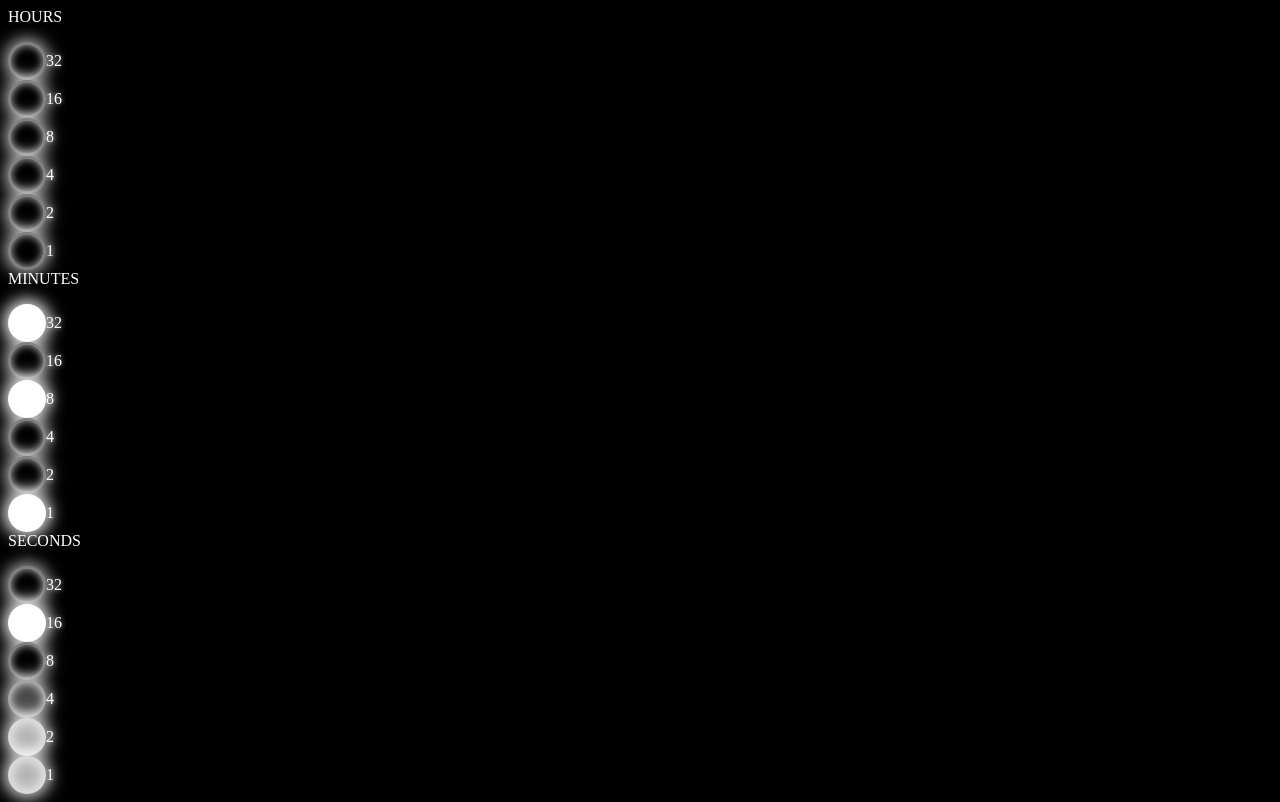
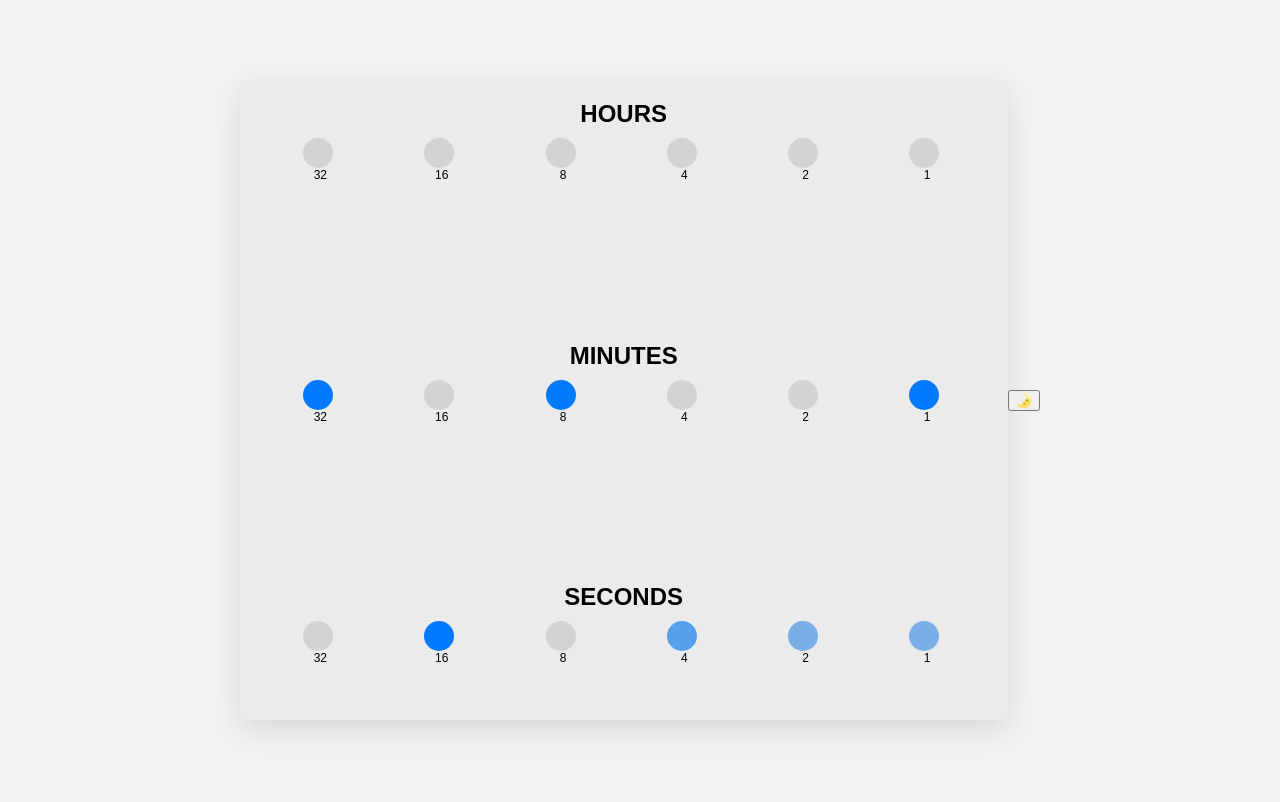
Before and after one commit to wantaekchoi/binary-watch, a plain HTML site: page index.html in a window 1280 px wide. Drawn offline with Linux system fonts and the light colour scheme.

Commit message:
feat: ui fix

```diff
--- a/styles.css
+++ b/styles.css
@@ -1,49 +1,100 @@
 body {
-  background-color: black;
-  color: white;
-  font-size: 1rem;
+  display: flex;
+  justify-content: center;
+  align-items: center;
+  height: 100vh;
+  margin: 0;
+  background-color: #f2f2f2;
+  font-family: Arial, sans-serif;
 }
 
-#binary-watch {
+body.dark {
+  background-color: #1a1a1a;
+  color: #f2f2f2;
+}
+
+binary-watch {
   display: flex;
   flex-direction: column;
-  align-items: flex-start;
+  justify-content: space-between;
+  align-items: center;
+  width: 60%;
+  height: 80%;
+  background-color: #ebebeb;
+  border-radius: 8px;
+  box-shadow: 0px 10px 30px rgba(0, 0, 0, 0.1);
+  padding: 20px;
+  box-sizing: border-box;
 }
 
-.time-unit {
+body.dark binary-watch {
+  background-color: #333333;
+  color: #f2f2f2;
+}
+
+time-unit {
   display: flex;
+  flex-direction: column;
+  justify-content: center;
   align-items: center;
-  gap: 1rem;
+  width: 100%;
+  margin-bottom: 30px;
 }
 
 .caption {
-  text-align: left;
-  margin-bottom: 1rem;
+  font-size: 1.5em;
+  font-weight: bold;
+  margin-bottom: 10px;
+  text-transform: uppercase;
+}
+
+.button-container {
+  display: flex;
+  flex-direction: row;
+  justify-content: space-between;
+  align-items: center;
+  width: 100%;
+  margin-bottom: 5px;
 }
 
 .toggle-button-container {
   display: flex;
+  flex-direction: column;
+  justify-content: center;
   align-items: center;
+  width: 100%;
 }
 
 .toggle-button {
-  width: 2em;
-  height: 2em;
+  display: flex;
+  justify-content: center;
+  align-items: center;
+  width: 30px;
+  height: 30px;
+  margin-right: 5px;
   border-radius: 50%;
-  background-color: black;
-  border: 0.2rem solid rgba(255, 255, 255, 0.5);
-  box-shadow: 0 0 1rem 0.2rem rgba(255, 255, 255, 0.7),
-    0 0 0.5rem rgba(255, 255, 255, 0.7) inset;
-  transition: background-color 0.5s ease, box-shadow 0.5s ease;
+  background-color: #d3d3d3;
+  cursor: pointer;
+  transition: background-color 0.3s ease;
 }
 
 .toggle-button.on {
-  background-color: white;
-  box-shadow: 0 0 1rem 0.3rem rgba(255, 255, 255, 0.9),
-    0 0 0.9rem rgba(255, 255, 255, 0.9) inset;
+  background-color: #007bff;
+}
+
+.toggle-button.off {
+  background-color: #d3d3d3;
+}
+
+body.dark .toggle-button.on {
+  background-color: #007bff;
+}
+
+body.dark .toggle-button.off {
+  background-color: #666666;
 }
 
 .label {
+  font-size: 0.75em;
   text-align: center;
-  text-shadow: 0 0 0.3rem rgba(255, 255, 255, 0.7);
 }
--- a/watch.js
+++ b/watch.js
@@ -1,3 +1,25 @@
+window.addEventListener('DOMContentLoaded', () => {
+  if (window.matchMedia && window.matchMedia('(prefers-color-scheme: dark)').matches) {
+    document.body.classList.add('dark');
+  }
+});
+
+const themeSwitchButton = document.createElement('button');
+updateThemeButtonText();
+themeSwitchButton.addEventListener('click', () => {
+  document.body.classList.toggle('dark');
+  updateThemeButtonText();
+});
+document.body.appendChild(themeSwitchButton);
+
+function updateThemeButtonText() {
+  if (document.body.classList.contains('dark')) {
+    themeSwitchButton.textContent = '🌞';
+  } else {
+    themeSwitchButton.textContent = '🌛';
+  }
+}
+
 class ToggleButton extends HTMLElement {
   connectedCallback() {
     this.classList.add('off');
@@ -42,6 +64,9 @@ class TimeUnit extends HTMLElement {
   }
 
   createButtons() {
+    const buttons = document.createElement('div');
+    buttons.classList.add('button-container');
+
     for (let i = 0; i < 6; i++) {
       const buttonContainer = document.createElement('div');
       buttonContainer.classList.add('toggle-button-container');
@@ -55,13 +80,16 @@ class TimeUnit extends HTMLElement {
       label.textContent = `${1 << (5 - i)}`;
       buttonContainer.appendChild(label);
 
-      this.appendChild(buttonContainer);
+      buttons.appendChild(buttonContainer);
     }
+
+    this.appendChild(buttons);
   }
 
   update(value) {
-    for (let i = 1; i <= 6; i++) {
-      this.children[i].children[0].on = ((value >> (6 - i)) & 1) === 1;
+    const buttons = this.querySelector('.button-container');
+    for (let i = 0; i < 6; i++) {
+      buttons.children[i].children[0].on = ((value >> (5 - i)) & 1) === 1;
     }
   }
 }
```
Also changed, not shown: index.html (+3 -3 lines).
